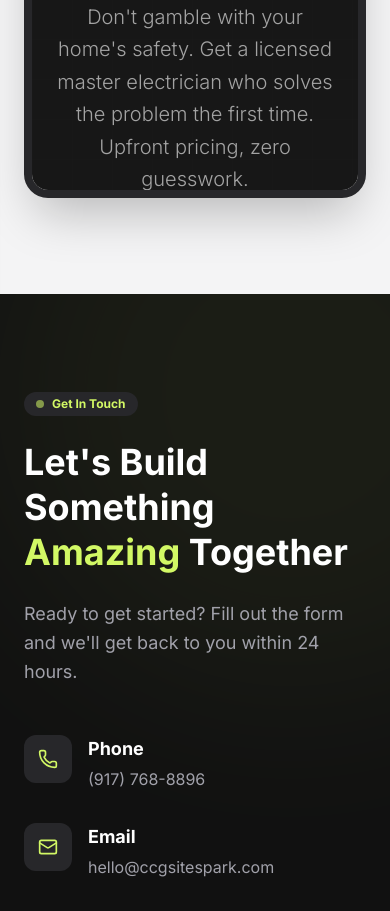
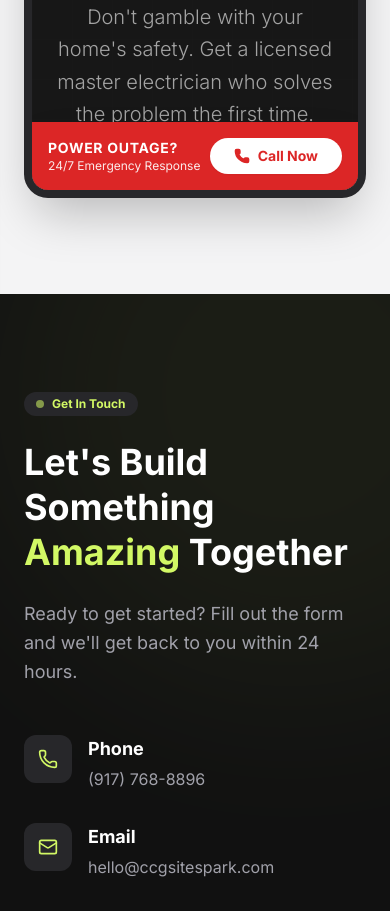
Before and after one commit to parfweb/CCGservicesLLC, a React (Vite) app: page /electrician-web-design in a window 390 px wide. Shown: the part 2900-3811 px from the top of the page. Built offline with nearby package versions, Linux system fonts and the light colour scheme.

Commit message:
Optimize ElectricianDemo: Add mobile sticky bar and SEO keywords

```diff
--- a/components/demos/ElectricianDemo.tsx
+++ b/components/demos/ElectricianDemo.tsx
@@ -6,6 +6,17 @@ const ElectricianDemo: React.FC = () => {
 
     return (
         <div className="bg-neutral-900 text-white font-sans selection:bg-yellow-500 selection:text-black">
+
+            {/* Sticky Mobile Emergency Bar */}
+            <div className="fixed bottom-0 left-0 w-full z-50 bg-red-600 text-white p-4 flex items-center justify-between md:hidden shadow-2xl">
+                <div>
+                    <div className="font-bold text-sm uppercase tracking-wider">Power Outage?</div>
+                    <div className="text-xs opacity-90">24/7 Emergency Response</div>
+                </div>
+                <a href="tel:+19177688896" className="bg-white text-red-600 px-6 py-2 rounded-full font-bold text-sm shadow-sm flex items-center gap-2">
+                    <Phone className="w-4 h-4 fill-current" /> Call Now
+                </a>
+            </div>
 
             {/* Top Bar - Trust & Safety */}
             <div className="bg-yellow-500 text-black py-2 px-4 text-xs md:text-sm font-bold tracking-wide">
```
